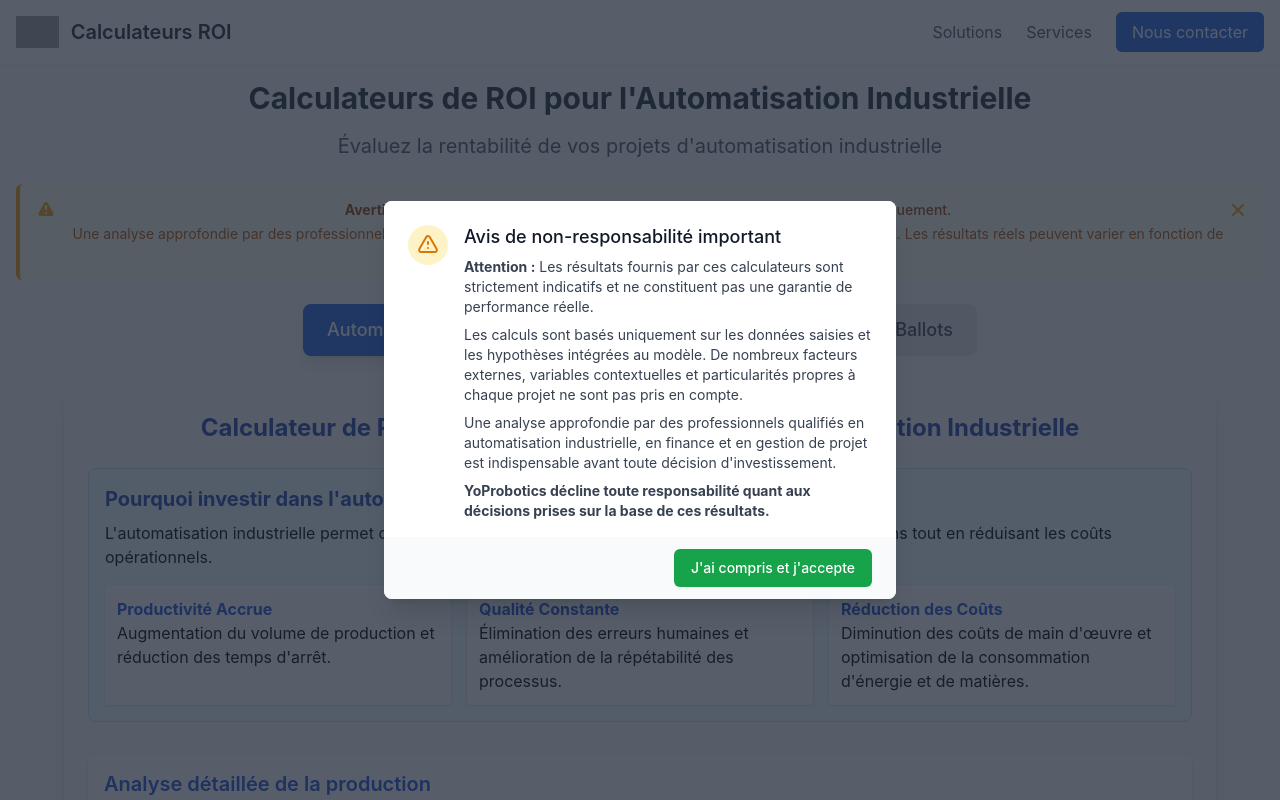
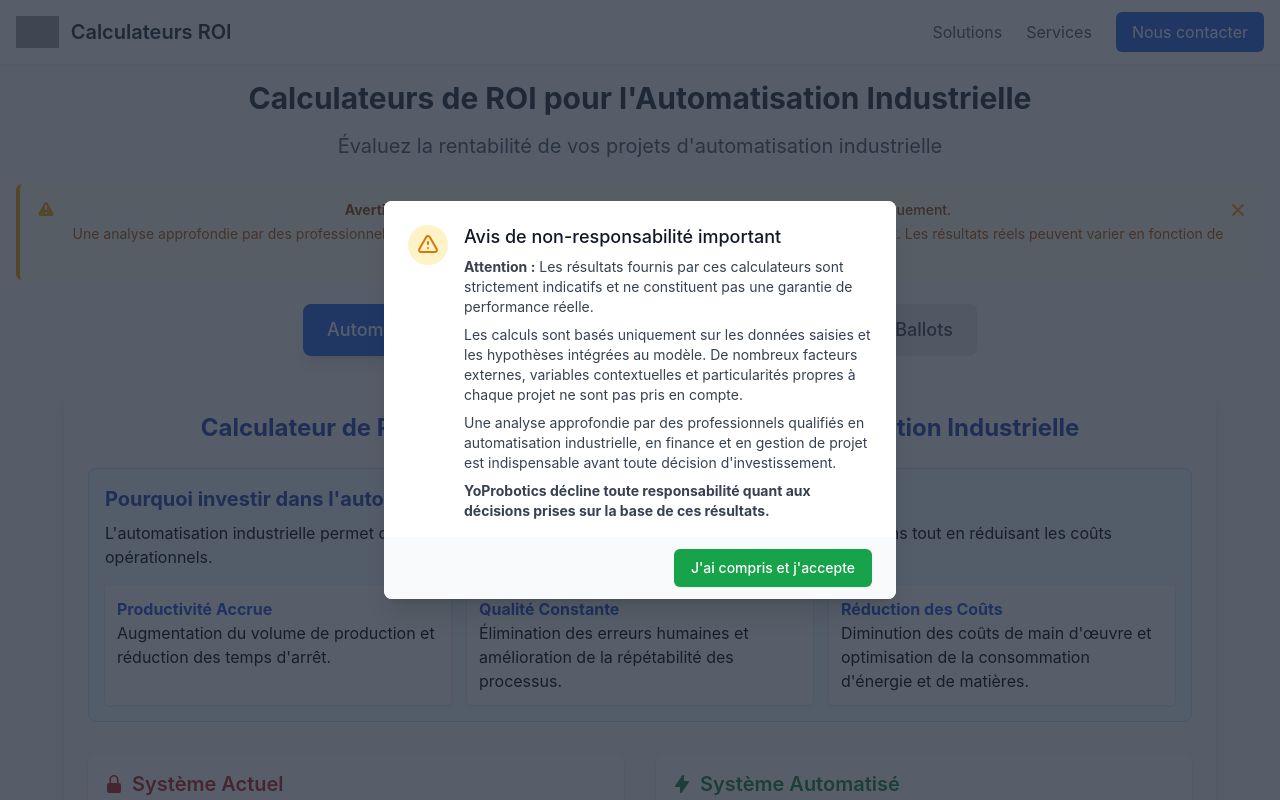
Before and after one commit to yoprobotics/calculateurs-roi-automation, a React (Create React App) app: page / in a window 1280 px wide. Shown: the top 800 px of the page. Built offline with nearby package versions, Linux system fonts and the light colour scheme; grey boxes are pictures that could not be loaded.

Commit message:
refactor: Réorganiser l'ordre des sections du calculateur général

```diff
--- a/src/components/calculateurs/general/CalculateurGeneral.jsx
+++ b/src/components/calculateurs/general/CalculateurGeneral.jsx
@@ -40,12 +40,7 @@ const CalculateurGeneralContent = () => {
         </div>
       </div>
 
-      {/* Section relative à la production */}
-      <div className="mb-8">
-        <OngletProduction />
-      </div>
-
-      {/* Vue comparative côte à côte des systèmes */}
+      {/* Vue comparative côte à côte des systèmes - PARAMÈTRES */}
       <div className="grid grid-cols-1 md:grid-cols-2 gap-8 mb-8">
         <div className="flex flex-col space-y-8">
           <SystemeActuel />
@@ -63,6 +58,11 @@ const CalculateurGeneralContent = () => {
       {/* Graphiques comparatifs */}
       <div className="mb-8">
         <GraphiquesROI />
+      </div>
+
+      {/* Section relative à la production */}
+      <div className="mb-8">
+        <OngletProduction />
       </div>
 
       {/* Section sécurité et environnement */}
```
